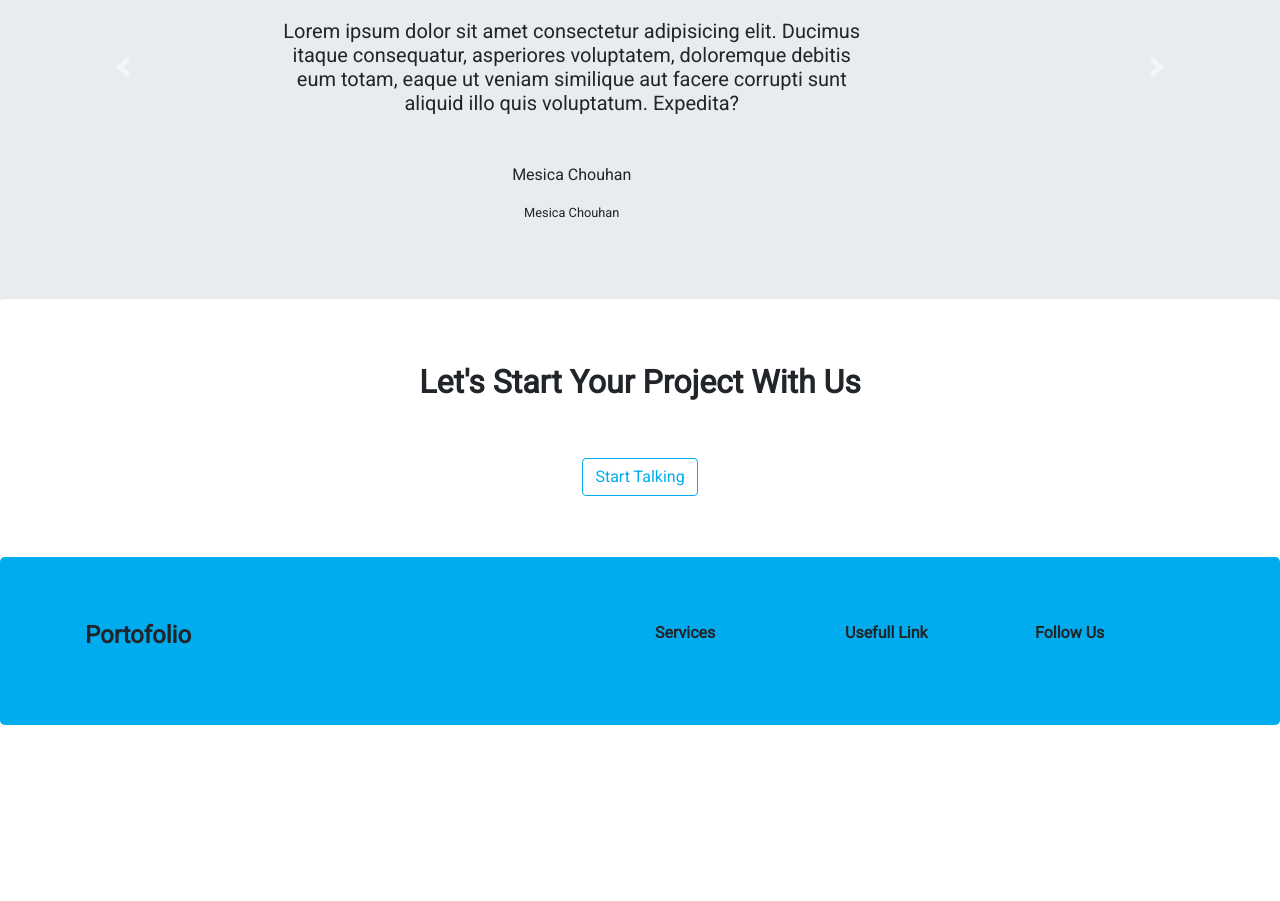
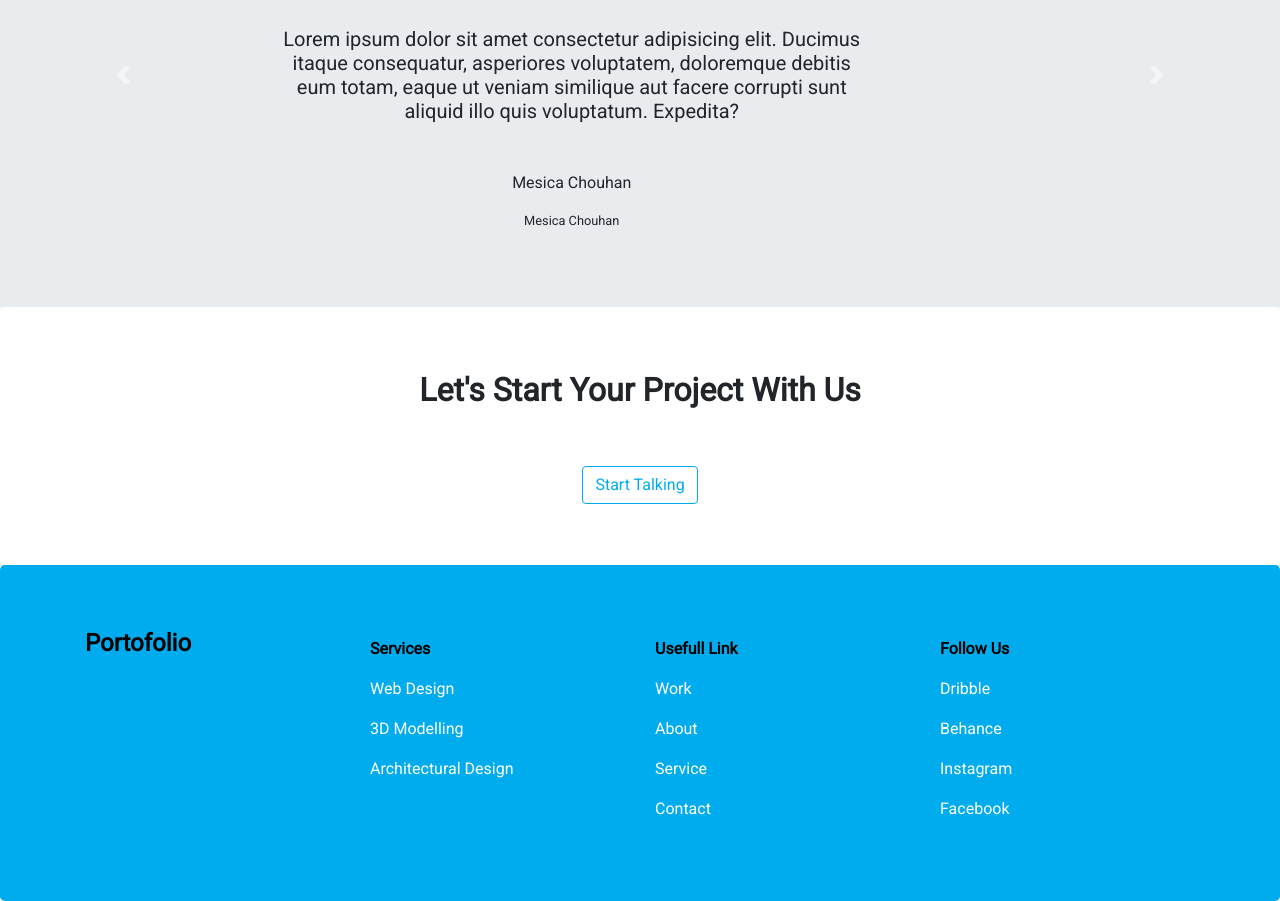
Before and after one commit to wachidaljawi/project_compro, a plain HTML site: page home.html in a window 1280 px wide. Shown: the part 3077-3978 px from the top of the page. Before the commit the page ends 3834 px from the top, so only its background shows below. Drawn offline with Linux system fonts and the light colour scheme.

Commit message:
selesai home

```diff
--- a/home.html
+++ b/home.html
@@ -157,7 +157,7 @@
     <!-- konten card 2 dalam satu row -->
     <div class="container">
         <div class="row mb-5">
-                <div class="col-6">
+                <div class="col-12 col-sm-6 mt-2">
                     <div class="card">
                         <img src="img_home/gambar2.jpg" class="card-img-top" alt="...">
                         <div class="card-body">
@@ -167,7 +167,7 @@
                         </div>
                       </div>
                 </div>
-                <div class="col-6">
+                <div class="col-12 col-sm-6 mt-2">
                     <div class="card">
                             <img src="img_home/gambar2.jpg" class="card-img-top" alt="...">
                         <div class="card-body">
@@ -266,17 +266,28 @@
     <div class="jumbotron" id="footer">
         <div class="container">
             <div class="row">
-                <div class="col-6">
+                <div class="col-12 col-sm-3 mb-5">
                     <h4><strong>Portofolio</strong></h4>
                 </div>
-                <div class="col-2">
-                    <p class=""><strong>Services</strong></p>
+                <div class="col-12 col-sm-3 mt-2">
+                    <a href=""><p class=""><strong>Services</strong></p></a>
+                    <a href=""><p class="text-muted">Web Design</p></a>
+                    <a href=""><p class="text-muted">3D Modelling</p></a>
+                    <a href=""><p class="text-muted">Architectural Design</p></a>
                 </div>
-                <div class="col-2">
-                    <p class=""><strong>Usefull Link</strong></p>
+                <div class="col-12 col-sm-3 mt-2">
+                    <a href=""><p class=""><strong>Usefull Link</strong></p></a>
+                    <a href=""><p class="text-muted">Work</p></a>
+                    <a href=""><p class="text-muted">About </p></a>
+                    <a href=""><p class="text-muted">Service</p></a>
+                    <a href=""><p class="text-muted">Contact</p></a>
                 </div>
-                <div class="col-2">
+                <div class="col-12 col-sm-3 mt-2">
                     <p class=""><strong>Follow Us</strong></p>
+                    <a href=""><p class="text-muted">Dribble</p></a>
+                    <a href=""><p class="text-muted">Behance</p></a>
+                    <a href=""><p class="text-muted">Instagram</p></a>
+                    <a href=""><p class="text-muted">Facebook</p></a>
                 </div>
             </div>
         </div>
--- a/style_home.css
+++ b/style_home.css
@@ -79,4 +79,13 @@ body{
 #footer{
     margin-top: -35px;
     background-color: #00acee;
+    margin-bottom: -30px;
 }
+#footer .text-muted{
+    color:#fff !important;
+}
+#footer a{
+    text-decoration: none;
+}#footer strong{
+    color:#000;
+}
```
